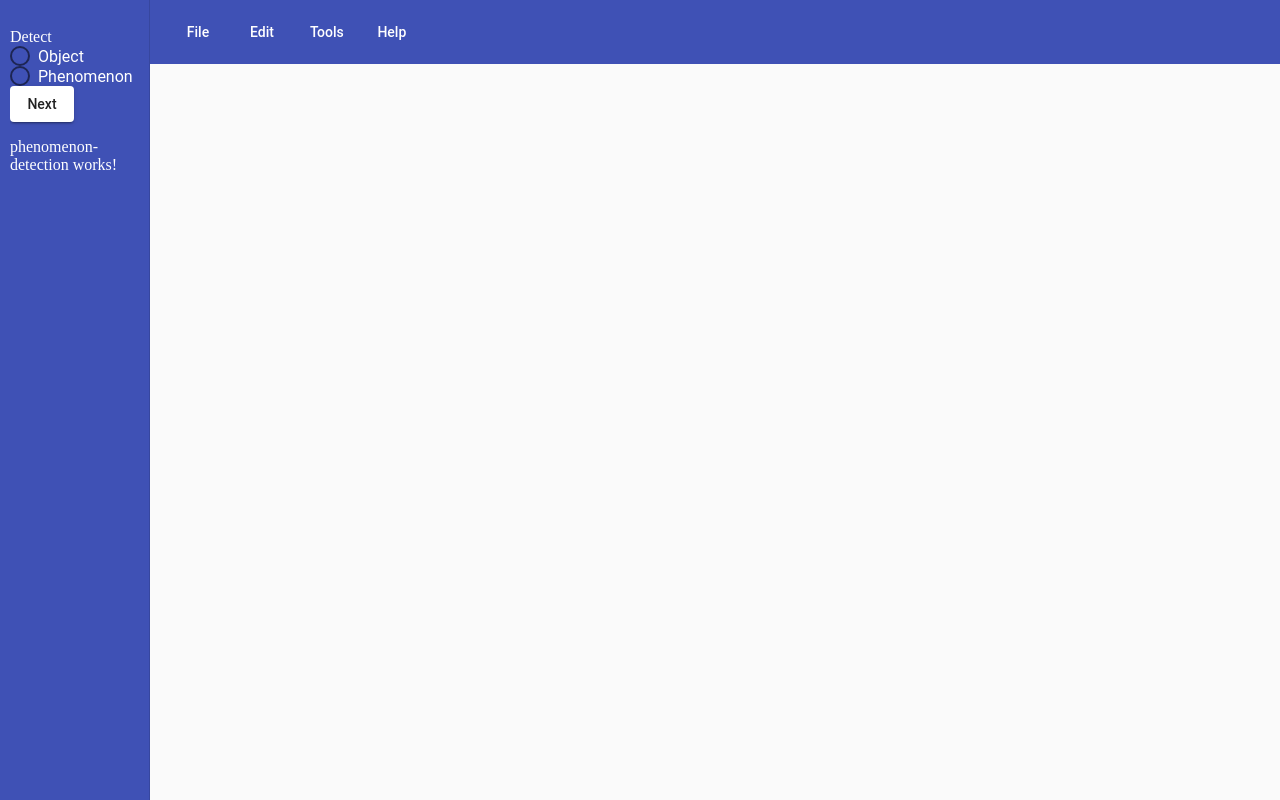
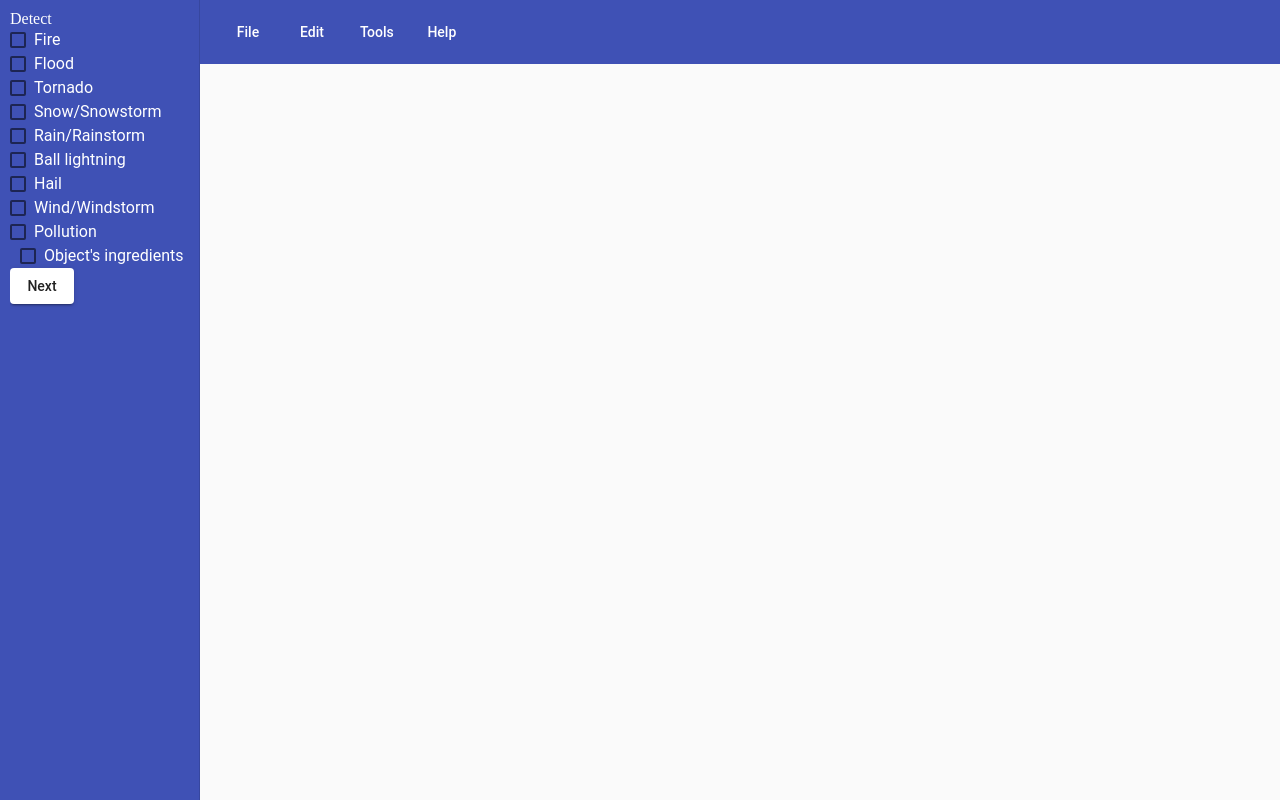
Before and after one commit to codelover96/Alcyone-Object-Phenomenon-Detection-System.Public, an Angular app: page /phenomenon-detection in a window 1280 px wide. Built offline with nearby package versions, Linux system fonts and the light colour scheme.

Commit message:
Phenomenon detection+object detection css

```diff
--- a/src/app/app-routing.module.ts
+++ b/src/app/app-routing.module.ts
@@ -6,7 +6,8 @@ import { PhenomenonDetectionComponent } from './phenomenon-detection/phenomenon-
 
 const routes: Routes = [
   {path: 'object-detection', component: ObjectDetectionComponent},
-  {path: 'phenomenon-detection', component: PhenomenonDetectionComponent}
+  {path: 'phenomenon-detection', component: PhenomenonDetectionComponent},
+  { path: '',   redirectTo: '/app-component', pathMatch: 'full' },
 ];
 
 @NgModule({
--- a/src/app/app.component.css
+++ b/src/app/app.component.css
@@ -6,7 +6,7 @@
    margin-right: 10px;
 }
 mat-sidenav {
-    width: 150px;
+    width: 200px;
     padding:10px;
 
 }
@@ -15,7 +15,10 @@ mat-sidenav {
     color:#fff
 }
 .detect{
-   vertical-align: middle;
+   font-size:25px;
+}
+.outDetect{
+   margin-top: 100px;
 }
 ::ng-deep div.mat-menu-panel {
    min-width: 112px;
@@ -26,3 +29,8 @@ mat-sidenav {
    border-radius: 4px;
    outline: 0;
 }
+.nextButton{
+   margin-top:50px;
+   display:flex;
+   justify-content: center;
+}
--- a/src/app/app.component.html
+++ b/src/app/app.component.html
@@ -31,14 +31,14 @@
     </div>
   </mat-sidenav-content>
   <mat-sidenav mode="side" #sidenav opened position="start">
-    <div class="detect" *ngIf="!clickedNext"><br>
-      <mat-radio-group>Detect<br>
+    <div class="outDetect"*ngIf="!clickedNext"><br>
+      <mat-radio-group><h1 class="detect">Detect</h1><br>
         <mat-radio-button class="radiogroup" name="object" value="Object" ngDefaultControl [(ngModel)]="radioObject"
         (change)="onChangeObj($event)">Object</mat-radio-button>
         <mat-radio-button class="radiogroup" name="phenomenon" value="Phenomenon" ngDefaultControl [(ngModel)]="radioPhenom"
         (change)="onChangePhe($event)">Phenomenon</mat-radio-button>
       </mat-radio-group><br>
-      <button mat-raised-button id="nextButton" (click)="getValue()">Next</button>
+      <button mat-raised-button class="nextButton" (click)="getValue()">Next</button>
    </div>
   <router-outlet></router-outlet>
 </mat-sidenav>
--- a/src/app/app.module.ts
+++ b/src/app/app.module.ts
@@ -8,15 +8,15 @@ import { AppRoutingModule } from './app-routing.module';
 import { FormsModule } from '@angular/forms';
 import { RouterModule } from '@angular/router';
 import { ObjectDetectionComponent } from './object-detection/object-detection.component';
-import { DetectionComponent } from './detection/detection.component';
 import { PhenomenonDetectionComponent } from './phenomenon-detection/phenomenon-detection.component';
+import { PhenomenonDetection2Component } from './phenomenon-detection2/phenomenon-detection2.component';
 
 @NgModule({
    declarations: [
       AppComponent,
       ObjectDetectionComponent,
-      DetectionComponent,
-      PhenomenonDetectionComponent
+      PhenomenonDetectionComponent,
+      PhenomenonDetection2Component
    ],
    imports: [
       MaterialModule,
--- a/src/app/detection/detection.component.html
+++ /dev/null
@@ -1 +0,0 @@
-<p>detection works!</p>
--- a/src/app/detection/detection.component.ts
+++ /dev/null
@@ -1,15 +0,0 @@
-import { Component, OnInit } from '@angular/core';
-
-@Component({
-  selector: 'app-detection',
-  templateUrl: './detection.component.html',
-  styleUrls: ['./detection.component.css']
-})
-export class DetectionComponent implements OnInit {
-
-  constructor() { }
-
-  ngOnInit(): void {
-  }
-
-}
--- a/src/app/object-detection/object-detection.component.css
+++ b/src/app/object-detection/object-detection.component.css
@@ -6,16 +6,12 @@
    margin-right: 10px;
 }
 mat-sidenav {
-    width: 300px;
+    width: 200px;
     padding:10px;
-
 }
 .mat-drawer {
     background-color: #3F51B5;
     color:#fff
-}
-.detect{
-   vertical-align: middle;
 }
 ::ng-deep div.mat-menu-panel {
    min-width: 112px;
--- a/src/app/phenomenon-detection/phenomenon-detection.component.css
+++ b/src/app/phenomenon-detection/phenomenon-detection.component.css
@@ -0,0 +1,30 @@
+@import "~@angular/material/prebuilt-themes/indigo-pink.css";
+.filler {
+   flex: 1 1 auto;
+}
+.gap {
+   margin-right: 10px;
+}
+mat-sidenav {
+    width: 200px;
+    padding:10px;
+}
+.mat-drawer {
+    background-color: #3F51B5;
+    color:#fff
+}
+::ng-deep div.mat-menu-panel {
+   min-width: 112px;
+   max-width: 500px;
+   overflow: auto;
+   -webkit-overflow-scrolling: touch;
+   max-height: calc(100vh - 48px);
+   border-radius: 4px;
+   outline: 0;
+}
+mat-form-field {
+    margin-right: 12px;
+}
+#ingredients{
+    margin-left:10px;
+}
--- a/src/app/phenomenon-detection/phenomenon-detection.component.html
+++ b/src/app/phenomenon-detection/phenomenon-detection.component.html
@@ -1 +1,29 @@
-<p>phenomenon-detection works!</p>
+<mat-sidenav-container fullscreen>
+    <mat-sidenav-content>
+    </mat-sidenav-content>
+    <mat-sidenav mode="side" #sidenav opened position="start">
+        <div class="detect">Detect<br>
+            <mat-checkbox id="fire" name="fire" value="Fire" [(disabled)]="disabledFire" [(ngModel)]="checkedFire" data-md-icheck
+            (change)="onChangeFire($event)">Fire</mat-checkbox><br>
+            <mat-checkbox id="flood" name="flood" value="Flood" [(disabled)]="disabledFlood" [(ngModel)]="checkedFlood" data-md-icheck
+            (change)="onChangeFlood($event)">Flood</mat-checkbox><br>
+            <mat-checkbox id="tornado" name="tornado" value="Tornado" [(disabled)]="disabledTornado" [(ngModel)]="checkedTornado" data-md-icheck
+            (change)="onChangeTornado($event)">Tornado</mat-checkbox><br>
+            <mat-checkbox id="snow" name="snow" value="Snow/Snowstorm" [(disabled)]="disabledSnow" [(ngModel)]="checkedSnow" data-md-icheck
+            (change)="onChangeSnow($event)">Snow/Snowstorm</mat-checkbox><br>
+            <mat-checkbox id="rain" name="rain" value="Rain/Rainstorm" [(disabled)]="disabledRain" [(ngModel)]="checkedRain" data-md-icheck
+            (change)="onChangeRain($event)">Rain/Rainstorm</mat-checkbox><br>
+            <mat-checkbox id="balllightning" name="balllightning" value="Ball lightning" [(disabled)]="disabledBalllight" [(ngModel)]="checkedBalllight" data-md-icheck
+            (change)="onChangeBalllight($event)">Ball lightning</mat-checkbox><br>
+            <mat-checkbox id="hail" name="hail" value="Hail" [(disabled)]="disabledHail" [(ngModel)]="checkedHail" data-md-icheck
+            (change)="onChangeHal($event)">Hail</mat-checkbox><br>
+            <mat-checkbox id="wind" name="wind" value="Wind/Windstorm" [(disabled)]="disabledWind" [(ngModel)]="checkedWind" data-md-icheck
+            (change)="onChangeWind($event)">Wind/Windstorm</mat-checkbox><br>
+            <mat-checkbox id="pollution" name="pollution" value="pollution" [(disabled)]="disabledPollution" [(ngModel)]="checkedPollution" data-md-icheck
+            (change)="onChangePollution($event)">Pollution</mat-checkbox><br>
+            <mat-checkbox id="ingredients" name="ingredients" value="Object's ingredients" [(disabled)]="disabledIngred" [(ngModel)]="checkedIngred" data-md-icheck
+            (change)="onChangeIngred($event)">Object's ingredients</mat-checkbox><br>
+        </div>
+        <button mat-raised-button id="nextButton" (click)="getValue()">Next</button>
+    </mat-sidenav>
+</mat-sidenav-container>
--- /dev/null
+++ b/src/app/phenomenon-detection2/phenomenon-detection2.component.html
@@ -0,0 +1 @@
+<p>phenomenon-detection2 works!</p>
--- /dev/null
+++ b/src/app/phenomenon-detection2/phenomenon-detection2.component.ts
@@ -0,0 +1,15 @@
+import { Component, OnInit } from '@angular/core';
+
+@Component({
+  selector: 'app-phenomenon-detection2',
+  templateUrl: './phenomenon-detection2.component.html',
+  styleUrls: ['./phenomenon-detection2.component.css']
+})
+export class PhenomenonDetection2Component implements OnInit {
+
+  constructor() { }
+
+  ngOnInit(): void {
+  }
+
+}
```
Also changed, not shown: src/app/phenomenon-detection2/phenomenon-detection2.component.css (added), 2 other files (tests, documents, lock files or other folders).
